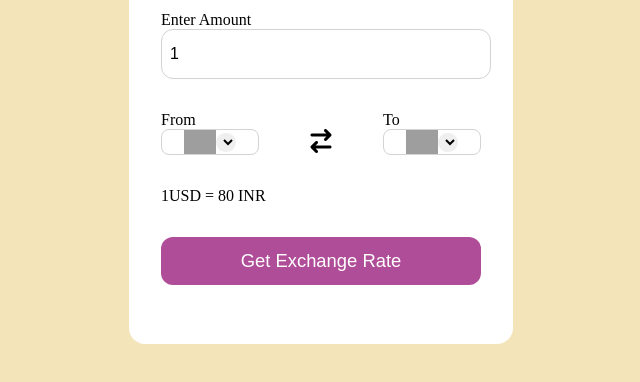
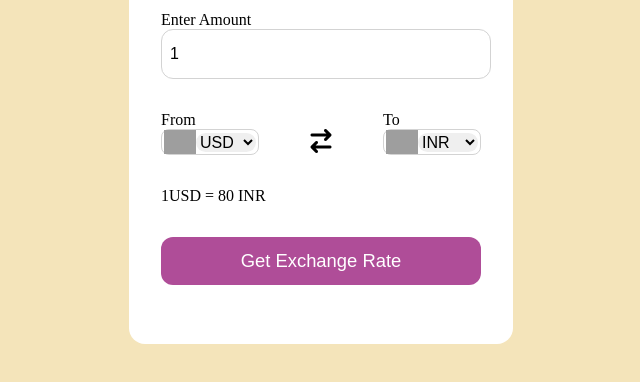
Before and after one commit to aashu1018/CurrencyConverter-JS, a plain HTML site: page index.html in a window 1280 px wide. Shown: the part 268-650 px from the top of the page, without its empty margins (319-959 px from the left). Drawn offline with Linux system fonts and the light colour scheme; grey boxes are pictures that could not be loaded.

Commit message:
js changes

```diff
--- a/app.js
+++ b/app.js
@@ -0,0 +1,16 @@
+const dropdowns = document.querySelectorAll(".dropdown select");
+
+for(let select of dropdowns){
+    for(currCode in countryList){
+        let newOption = document.createElement("option");
+        newOption.innerText = currCode;
+        newOption.value = currCode;
+        if(select.name==="from" && currCode==="USD"){
+            newOption.selected="selected";
+        }
+        if(select.name==="to" && currCode==="INR"){
+            newOption.selected="selected";
+        }
+        select.append(newOption);
+    }
+}
--- a/index.html
+++ b/index.html
@@ -42,7 +42,7 @@
             <button>Get Exchange Rate</button>
         </form>
     </div>
-    <script src="codes.js"></script>
+    <script src="code.js"></script>
     <script src="app.js"></script>
 </body>
 </html>
```
